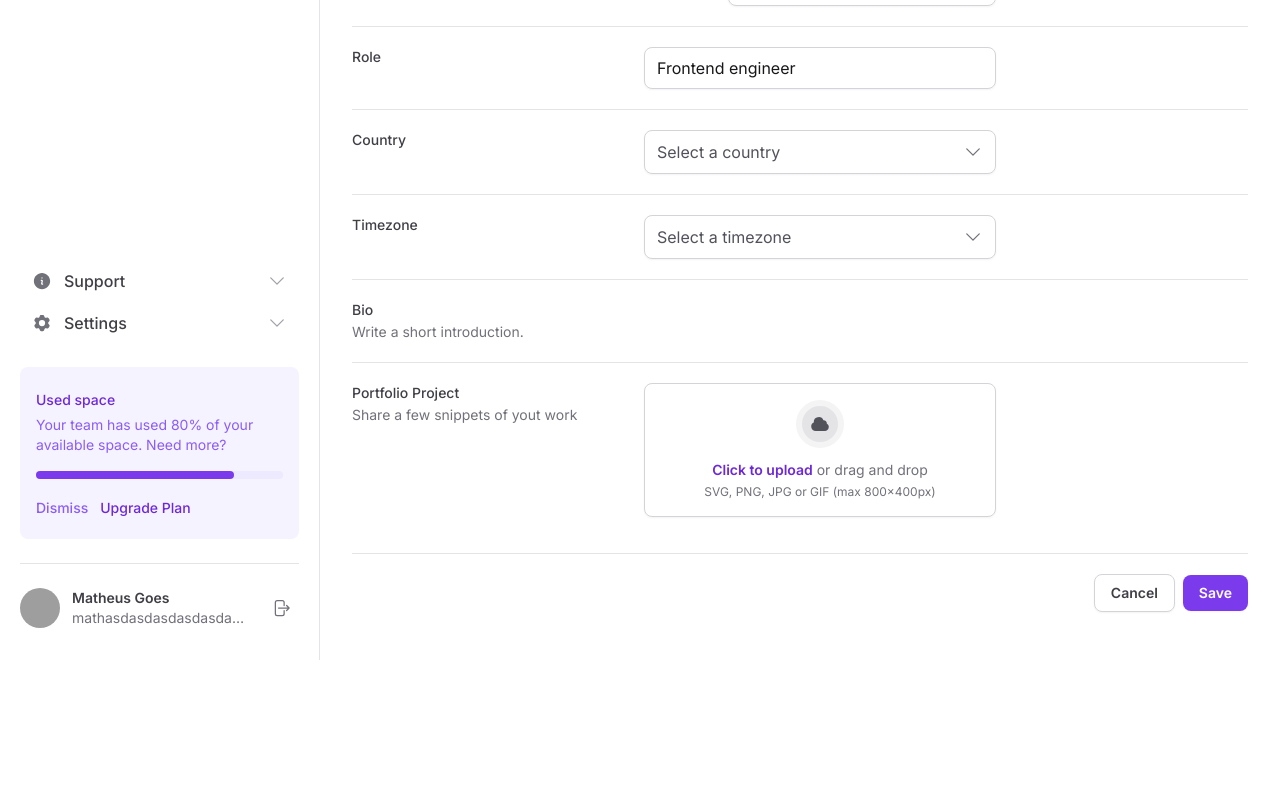
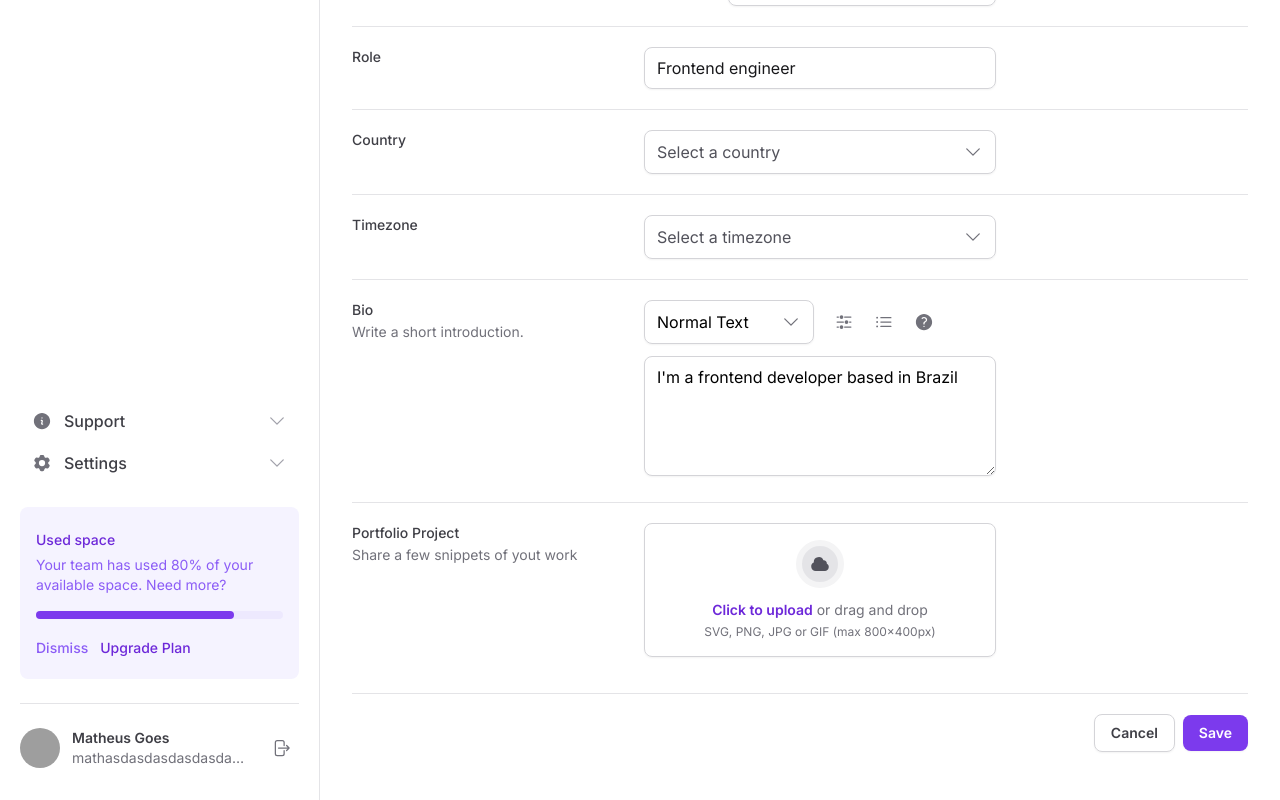
Before and after one commit to Matheus13F/master_tailwindcss, a Next.js app: page / in a window 1280 px wide. Shown: the part 560-1360 px from the top of the page. Before the commit the page ends 1220 px from the top, so only its background shows below. Built offline with nearby package versions, Linux system fonts and the light colour scheme; grey boxes are pictures that could not be loaded.

Commit message:
input e select com animacoes e tabs estilos para acessibilidade

```diff
--- a/package.json
+++ b/package.json
@@ -9,6 +9,7 @@
     "lint": "next lint"
   },
   "dependencies": {
+    "@formkit/auto-animate": "^0.8.1",
     "@heroicons/react": "^2.0.18",
     "@radix-ui/react-select": "^2.0.0",
     "@radix-ui/react-tabs": "^1.0.4",
--- a/src/app/page.tsx
+++ b/src/app/page.tsx
@@ -1,9 +1,15 @@
 import { SettingsTabs } from '@/components/SettingsTabs'
 import * as Input from '@/components/Input'
-import { EnvelopeIcon } from '@heroicons/react/24/solid'
+import {
+  AdjustmentsHorizontalIcon,
+  EnvelopeIcon,
+  ListBulletIcon,
+  QuestionMarkCircleIcon,
+} from '@heroicons/react/24/solid'
 import * as FileInput from '@/components/Form/FileInput'
 import Select from '@/components/Form/Select/Index'
 import { SelectItem } from '@/components/Form/Select/SelectItem'
+import { Textarea } from '@/components/Form/Textarea'
 
 export default function Home() {
   return (
@@ -140,7 +146,42 @@ export default function Home() {
               </span>
             </label>
 
-            <div />
+            <div className="space-y-3">
+              <div className="grid grid-cols-2 gap-3">
+                <Select placeholder="" defaultValue="normal">
+                  <SelectItem
+                    value="normal"
+                    defaultChecked
+                    text="Normal Text"
+                  />
+                  <SelectItem value="md" text="Mark Down" />
+                </Select>
+                <div className="flex items-center gap-1">
+                  <button
+                    type="button"
+                    className=" rounded-md p-2 hover:bg-zinc-50"
+                  >
+                    <AdjustmentsHorizontalIcon className="h-5 w-5 text-zinc-500" />
+                  </button>
+                  <button
+                    type="button"
+                    className=" rounded-md p-2 hover:bg-zinc-50"
+                  >
+                    <ListBulletIcon className="h-5 w-5 text-zinc-500" />
+                  </button>
+                  <button
+                    type="button"
+                    className=" rounded-md p-2 hover:bg-zinc-50"
+                  >
+                    <QuestionMarkCircleIcon className="h-5 w-5 text-zinc-500" />
+                  </button>
+                </div>
+              </div>
+              <Textarea
+                id="bio"
+                defaultValue="I'm a frontend developer based in Brazil"
+              />
+            </div>
           </div>
 
           <div className="grid grid-cols-form gap-3 pt-5">
--- a/src/components/Form/FileInput/FileList.tsx
+++ b/src/components/Form/FileInput/FileList.tsx
@@ -3,13 +3,14 @@
 import { ArrowUpTrayIcon, TrashIcon } from '@heroicons/react/24/solid'
 import { useFileInput } from './Root'
 import { formatBytes } from '@/utils/format-bytes'
-import { type } from 'os'
+import { useAutoAnimate } from '@formkit/auto-animate/react'
 
 export function FileList() {
   const { files } = useFileInput()
+  const [parent] = useAutoAnimate()
 
   return (
-    <div className="mt-4 space-y-3">
+    <div ref={parent} className="mt-4 space-y-3">
       {files.map((file) => (
         <div
           key={file.name}
--- a/src/components/Form/Select/Index.tsx
+++ b/src/components/Form/Select/Index.tsx
@@ -3,15 +3,19 @@
 import { ChevronDownIcon } from '@heroicons/react/24/solid'
 import * as InputSelect from '@radix-ui/react-select'
 
-interface SelectProps {
+interface SelectProps extends InputSelect.SelectProps {
   children: React.ReactNode
   placeholder: string
 }
 
-export default function Select({ children, placeholder }: SelectProps) {
+export default function Select({
+  children,
+  placeholder,
+  ...props
+}: SelectProps) {
   return (
-    <InputSelect.Root>
-      <InputSelect.Trigger className="flex h-11 w-full items-center justify-between gap-2 rounded-lg border border-zinc-300 px-3 py-2 shadow-sm data-[placeholder]:text-zinc-600">
+    <InputSelect.Root {...props}>
+      <InputSelect.Trigger className="flex h-11 w-full items-center justify-between gap-2 rounded-lg border border-zinc-300 px-3 py-2 shadow-sm outline-none focus:border-violet-300 focus:ring-4 focus:ring-violet-100 data-[placeholder]:text-zinc-600">
         <InputSelect.Value placeholder={placeholder} className="text-black" />
         <InputSelect.Icon>
           <ChevronDownIcon className="h-5 w-5 text-zinc-500" />
@@ -22,7 +26,7 @@ export default function Select({ children, placeholder }: SelectProps) {
         <InputSelect.Content
           side="bottom"
           position="popper"
-          className="z-10 w-[--radix-select-trigger-width] overflow-hidden rounded-lg border border-zinc-200 bg-white"
+          className="z-10 w-[--radix-select-trigger-width] animate-slideDownAndFade overflow-hidden rounded-lg border border-zinc-200 bg-white"
           sideOffset={8}
         >
           <InputSelect.Viewport>{children}</InputSelect.Viewport>
--- /dev/null
+++ b/src/components/Form/Textarea.tsx
@@ -0,0 +1,12 @@
+import React, { ComponentProps } from 'react'
+
+export type TextareaProps = ComponentProps<'textarea'>
+
+export function Textarea(props: TextareaProps) {
+  return (
+    <textarea
+      className="min-h-[120px] w-full resize-y rounded-lg border border-zinc-300 px-3 py-2 shadow-sm outline-none focus:border-violet-300 focus:ring-4 focus:ring-violet-100 data-[placeholder]:text-zinc-600"
+      {...props}
+    />
+  )
+}
--- a/src/components/Input.tsx
+++ b/src/components/Input.tsx
@@ -21,8 +21,9 @@ type InputRootProps = ComponentProps<'div'>
 
 export function InputRoot(props: InputRootProps) {
   return (
+    // focus-whitin: div nao tem propriedade focus, porem com within eu posso usar o elemento filho da div para dar estilo com focus ao elemento pai
     <div
-      className="flex w-full items-center gap-2 rounded-lg border border-zinc-300 px-3 py-2 shadow-sm"
+      className="flex w-full items-center gap-2 rounded-lg border border-zinc-300 px-3 py-2 shadow-sm focus-within:border-violet-300 focus-within:ring-4 focus-within:ring-violet-100"
       {...props}
     ></div>
   )
--- a/src/components/SettingsTabs/TabItem.tsx
+++ b/src/components/SettingsTabs/TabItem.tsx
@@ -11,11 +11,14 @@ interface TabItemProps {
 
 export function TabItem({ value, title, isSelected = false }: TabItemProps) {
   return (
+    // focus-visible, apenas para estilizar quando o usuario acessar via tabs, acessibilidade. o caminho contrario do within do input usando group para estilizar o span com base na acao do tabs.triger, com base na acao do pai, estilizar o filho
     <Tabs.Trigger
       value={value}
-      className="relative px-1 pb-4 text-sm font-medium text-zinc-500 hover:text-violet-700 data-[state=active]:text-violet-700"
+      className="group relative px-1 pb-4 text-sm font-medium text-zinc-500 outline-none hover:text-violet-700 data-[state=active]:text-violet-700"
     >
-      <span className="">{title}</span>
+      <span className="rounded group-focus-visible:ring-2 group-focus-visible:ring-violet-400 group-focus-visible:ring-offset-4">
+        {title}
+      </span>
 
       {isSelected && (
         <motion.div
--- a/tailwind.config.ts
+++ b/tailwind.config.ts
@@ -1,3 +1,4 @@
+/* eslint-disable prettier/prettier */
 import type { Config } from 'tailwindcss'
 
 const config: Config = {
@@ -17,6 +18,20 @@ const config: Config = {
       borderWidth: {
         6: '6px',
       },
+      keyframes: {
+        slideDownAndFade: {
+          from: { opacity: '0', transform: 'translateY(-4px)' },
+          to: { opacity: '1', transform: 'translateY(0px)'  },
+        },
+        // slideUpAndFade: {
+        //   from: { opacity: '1' },
+        //   to: { opacity: '0' },
+        // },
+      },
+      animation: {
+        'slideDownAndFade': 'slideDownAndFade 0.6s cubic-bezier(0.16, 1, 0.3, 1)',
+        'slideUpAndFade': 'slideUpAndFade 1s linear',
+      },
     },
   },
   plugins: [],
```
Also changed, not shown: 1 other file (tests, documents, lock files or other folders).
